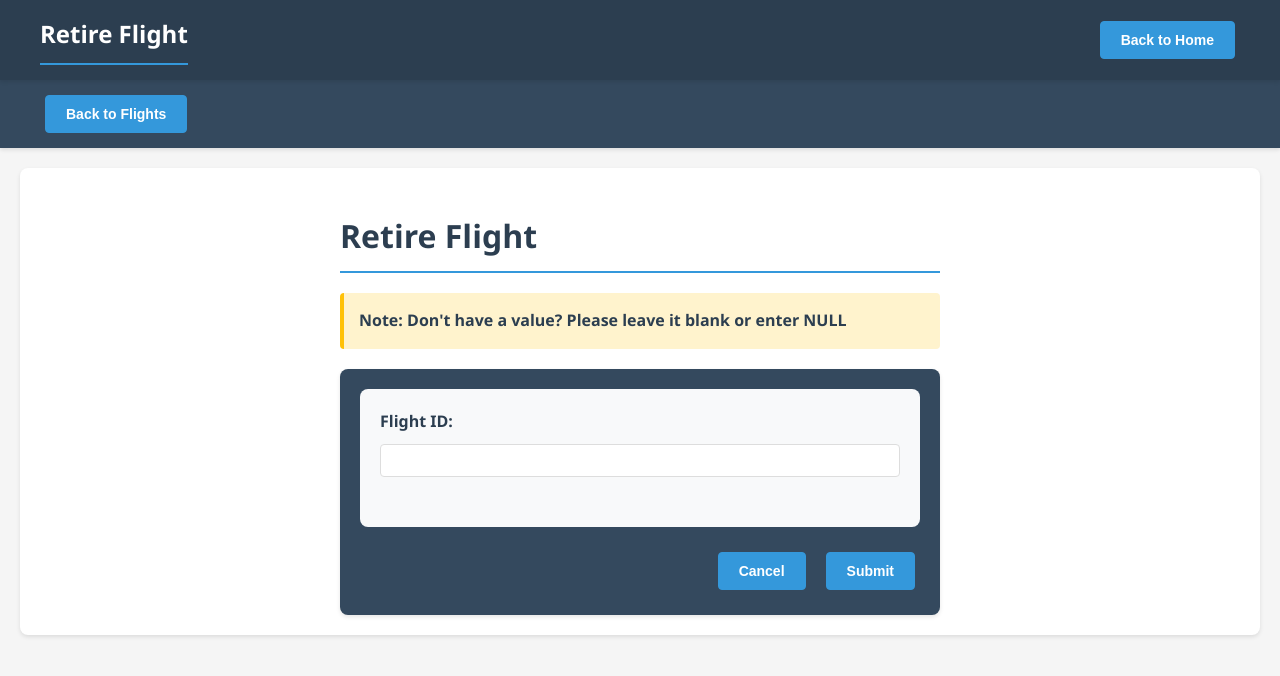
After one commit to jonathan-bruce05/Phase-IV---4400, a Flask app: page /retire_flight in a window 1280 px wide. The commit adds this page. Shown: the top 676 px of the page. Run offline with Flask 3, Linux system fonts and the light colour scheme; some libraries are stand-ins or nearby versions.

Commit message:
retire flight

```diff
--- a/app.py
+++ b/app.py
@@ -302,7 +302,7 @@ def route_summary():
 		cursor.close()
 
 
-#TODO: offer_flight
+#offer_flight page
 @app.route('/offer_flight', methods=['GET', 'POST'])
 def offer_flight():
 	if request.method == 'POST':
@@ -347,8 +347,38 @@ def offer_flight():
 		return redirect(url_for('view_flights'))
 	return render_template('offer_flight.html')
 
-#TODO: retire_flight
+#TODO: retire_flight page
+@app.route('/retire_flight', methods=['GET', 'POST'])
+def retire_flight():
+	if request.method == 'POST':
+		cursor = None
+		try:
+			flightID = normalize(request.form['flightID'])
 
+			cursor = db_connection.cursor()
+			#the comma next to flightID is load bearing. Do not remove it. I don't know why it works but it does.
+			cursor.callproc('retire_flight', (flightID,))
+
+			#db_connection.commit()
+
+			result = list(cursor.fetchall())
+			#print(result)
+			if cursor.description:
+				column_names = [desc[0] for desc in cursor.description]
+			#print(column_names)
+			if result and column_names:
+				if 'error_message' in column_names:
+					flash(result[0][0].strip("(),'"))
+			else:
+				flash('Flight retired successfully!')
+		except Exception as e:
+			flash(f"Error retiring flight: {e}")
+		finally:
+			if cursor:
+				cursor.close()
+			db_connection.commit()
+		return redirect(url_for('view_flights'))
+	return render_template('retire_flight.html')
 
 @app.route('/flights_in_the_air')
 def flights_in_the_air():
--- a/templates/index.html
+++ b/templates/index.html
@@ -161,6 +161,7 @@
             <h3>Flight Management</h3>
             <ul class="route-list">
                 <li><a href="{{ url_for('offer_flight') }}">Offer New Flight</a></li>
+                <li><a href="{{ url_for('retire_flight') }}">Retire a Flight</a></li>
                 <li><a href="{{ url_for('flights_in_the_air') }}">Flights in the Air</a></li>
                 <li><a href="{{ url_for('flights_on_the_ground') }}">Flights on the Ground</a></li>
                 <li><a href="{{ url_for('flight_takeoff') }}">Flight Takeoff</a></li>
--- /dev/null
+++ b/templates/retire_flight.html
@@ -0,0 +1,81 @@
+{% extends "base.html" %}
+
+{% block title %}Retire Flight{% endblock %}
+
+{% block nav_buttons %}
+    <a href="{{ url_for('index') }}">
+        <button>Back to Home</button>
+    </a>
+{% endblock %}
+
+{% block action_buttons %}
+    <a href="{{ url_for('view_flights') }}">
+        <button>Back to Flights</button>
+    </a>
+{% endblock %}
+
+{% block content %}
+<style>
+    .form-container {
+        max-width: 600px;
+        margin: 0 auto;
+    }
+    .form-section {
+        background: #f8f9fa;
+        padding: 20px;
+        border-radius: 8px;
+        margin-bottom: 20px;
+    }
+    .form-group {
+        margin-bottom: 15px;
+    }
+    .form-group label {
+        display: block;
+        margin-bottom: 5px;
+        font-weight: 600;
+    }
+    .form-group input {
+        width: 100%;
+        padding: 8px;
+        border: 1px solid #ddd;
+        border-radius: 4px;
+        box-sizing: border-box;
+    }
+    .form-actions {
+        display: flex;
+        gap: 10px;
+        justify-content: flex-end;
+        margin-top: 20px;
+    }
+    .note {
+        background-color: #fff3cd;
+        border-left: 4px solid #ffc107;
+        padding: 15px;
+        margin-bottom: 20px;
+        border-radius: 4px;
+    }
+</style>
+
+<div class="form-container">
+    <h1>Retire Flight</h1>
+    <div class="note">
+        <strong>Note:</strong> Don't have a value? Please leave it blank or enter NULL
+    </div>
+
+    <form method="POST">
+        <div class="form-section">
+            <div class="form-group">
+                <label>Flight ID:</label>
+                <input type="text" name="flightID" maxlength="50" required
+                       pattern="[A-Za-z0-9_]+"
+                       title="Only letters, numbers, and underscores allowed">
+            </div>
+        </div>
+
+        <div class="form-actions">
+            <a href="{{ url_for('view_flights') }}"><button type="button">Cancel</button></a>
+            <button type="submit">Submit</button>
+        </div>
+    </form>
+</div>
+{% endblock %}
--- a/templates/view_flights.html
+++ b/templates/view_flights.html
@@ -30,6 +30,9 @@
     <a href="{{ url_for('offer_flight') }}">
         <button>Offer Flight</button>
     </a>
+    <a href="{{ url_for('retire_flight') }}">
+        <button>Retire Flight</button>
+    </a>
 {% endblock %}
 
 {% block content %}
```
